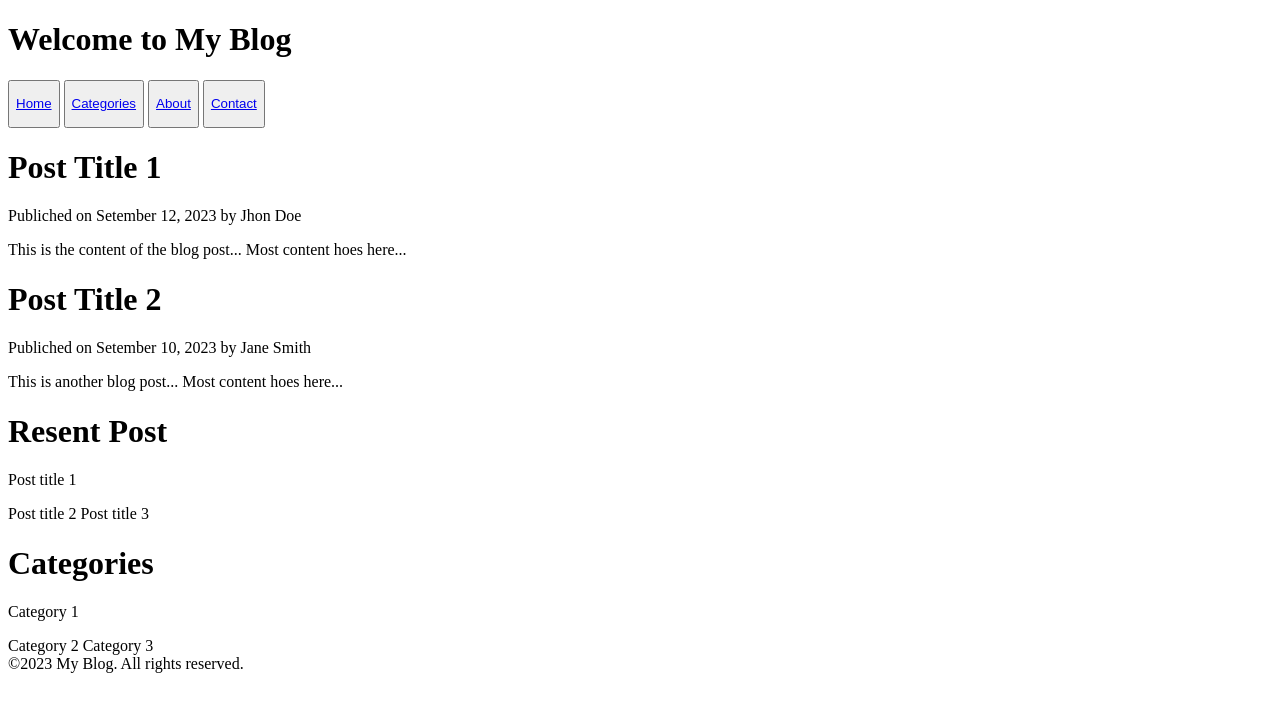
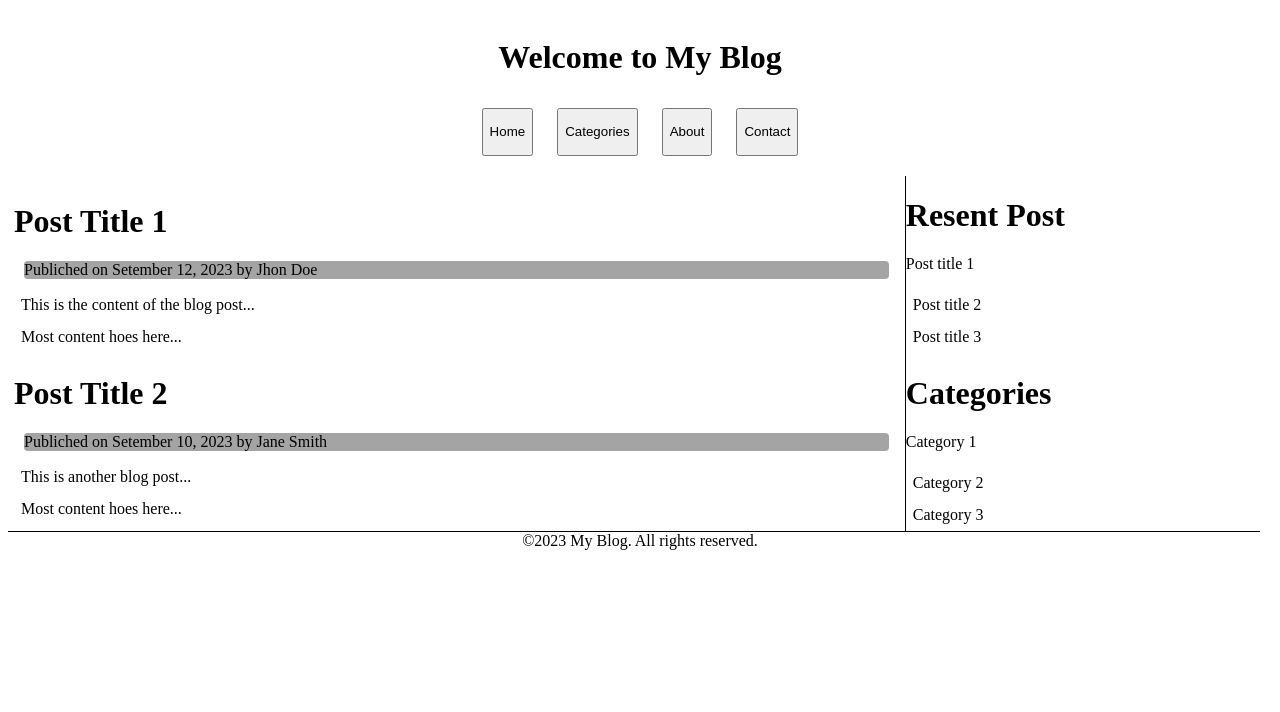
Before and after one commit to pelhombre/semantic-html, a plain HTML site: page index.html in a window 1280 px wide. Drawn offline with Linux system fonts and the light colour scheme; files that its build step writes are made by us from their sources.

Commit message:
first commit

```diff
--- a/index.css
+++ b/index.css
@@ -1,3 +1,89 @@
-.contenidor1{
-    margin-right: 50px;
+.contenedor1 {
+    text-align: center;
+    padding: 10px;
 }
+
+.contenedor1 button {
+    margin: 10px;
+}
+
+.contenedor1 a{
+    text-decoration: none;
+    color: #000;
+}
+
+
+
+
+
+.contenedor2 p{
+    background-color: rgb(164, 164, 164);
+    border-radius: 4px;
+    margin: 10px;
+}
+.contenedor2 t1, t2{
+    padding: 7px;
+    display: block;
+}
+
+.contenedor3 p{
+    background-color: rgb(164, 164, 164);
+    border-radius: 4px;
+    margin: 10px;
+}
+
+.contenedor3 t1, t2{
+    padding: 7px;
+    display: block;
+}
+
+.contenedor4 t1, t2{
+    padding: 7px;
+    display: block;
+}
+
+.contenedor5 t1, t2{
+    padding: 7px;
+    display: block;
+}
+
+
+
+/*Centrar contenedores*/
+
+#segundocontenedor, #primercontenedor {
+    float: left;
+    width: 45%; /* Esto divide la pantalla en dos columnas iguales */
+    border-bottom: 1px solid #000;
+
+
+}
+
+/*Poner el bording*/
+
+#primercontenedor {
+    border-right: 1px solid #000000;
+    width: 70%;
+    padding: 6px;
+
+}
+
+#segundocontenedor {
+
+    width: 28%;
+
+}
+
+/*poner el footer*/
+
+footer{
+    text-align: center;
+}
+
+
+/*Favicon*/
+
+link[rel="icon"] {
+    width: 82px;
+    height: 82px;
+}
```
